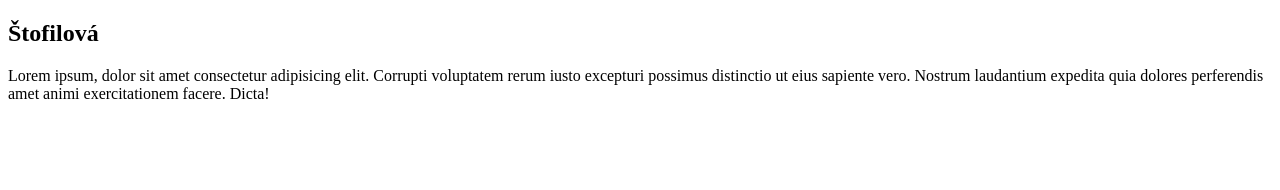
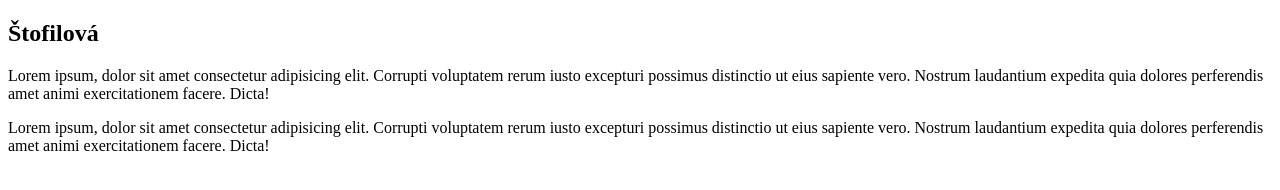
Before and after one commit to gabrielastofilova/stofilova1, a plain HTML site: page index.html in a window 1280 px wide. Drawn offline with Linux system fonts and the light colour scheme.

Commit message:
přidán druhý odstavec

```diff
--- a/index.html
+++ b/index.html
@@ -11,5 +11,10 @@
         distinctio ut eius sapiente vero. Nostrum laudantium expedita quia dolores perferendis amet animi exercitationem
         facere. Dicta!
     </p>
+    <p>
+        Lorem ipsum, dolor sit amet consectetur adipisicing elit. Corrupti voluptatem rerum iusto excepturi possimus
+        distinctio ut eius sapiente vero. Nostrum laudantium expedita quia dolores perferendis amet animi exercitationem
+        facere. Dicta!
+    </p>
 </body>
 </html>
```
